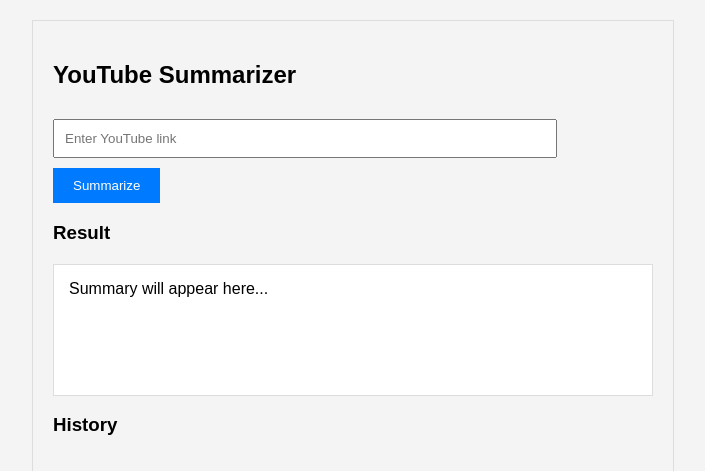
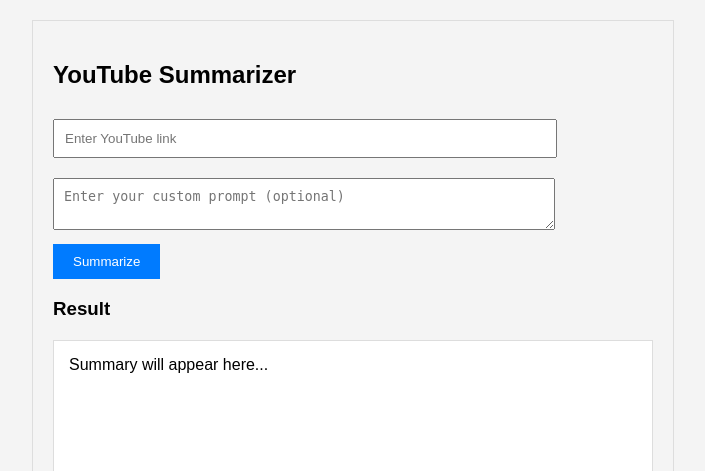
Before and after one commit to blueblud7/youtube_sumup, a Flask app: page / in a window 1280 px wide. Shown: the top 471 px of the page, without its empty margins (287-992 px from the left). Run offline with Flask 3, Linux system fonts and the light colour scheme; data that the repository does not hold is empty.

Commit message:
Update index.html
custom prompt option

```diff
--- a/templates/index.html
+++ b/templates/index.html
@@ -11,7 +11,7 @@
         border: 1px solid #ddd;
         background-color: #f4f4f4;
       }
-      input[type="text"] {
+      input[type="text"], textarea {
         width: 80%;
         padding: 10px;
         margin: 10px 0;
@@ -32,7 +32,7 @@
         border: 1px solid #ddd;
         background-color: #fff;
         min-height: 100px;
-        white-space: pre-wrap; /* 문단 띄어쓰기 및 줄바꿈 반영 */
+        white-space: pre-wrap;
         position: relative;
       }
       #copyBtn {
@@ -59,7 +59,11 @@
   </head>
   <body>
     <h2>YouTube Summarizer</h2>
-    <input type="text" id="youtubeLink" placeholder="Enter YouTube link">
+    <input type="text" id="youtubeLink" placeholder="Enter YouTube link"><br>
+
+    <!-- Custom prompt 입력 필드 추가 -->
+    <textarea id="customPrompt" placeholder="Enter your custom prompt (optional)"></textarea><br>
+
     <button id="summarizeBtn">Summarize</button>
 
     <h3>Result</h3>
@@ -74,9 +78,10 @@
       // 요약 요청
       document.getElementById('summarizeBtn').addEventListener('click', function() {
         const youtubeLink = document.getElementById('youtubeLink').value;
+        const customPrompt = document.getElementById('customPrompt').value;
 
         if (youtubeLink) {
-          $.post('/summarize', { youtube_link: youtubeLink }, function(data) {
+          $.post('/summarize', { youtube_link: youtubeLink, custom_prompt: customPrompt }, function(data) {
             if (data.error) {
               $('#result').text(data.error);
               $('#copyBtn').hide();  // 에러일 때는 Copy 버튼 숨김
```
